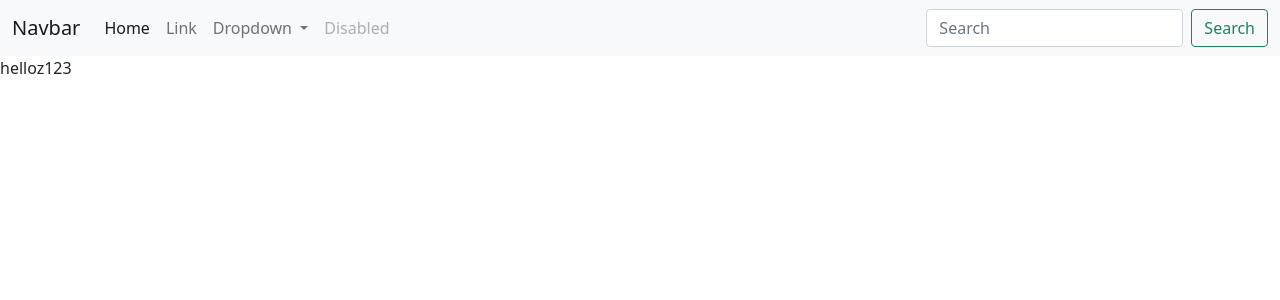
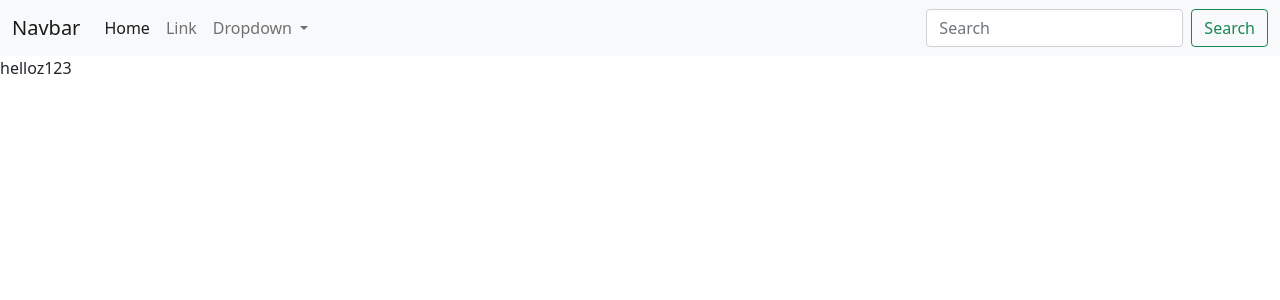
Before and after one commit to sanya-mahajan/ocr-fastapi, a FastAPI app: page / in a window 1280 px wide. Shown: the top 300 px of the page. Run offline with FastAPI, Linux system fonts and the light colour scheme.

Commit message:
1st alter

```diff
--- a/app/templates/base.html
+++ b/app/templates/base.html
@@ -35,9 +35,7 @@
               <li><a class="dropdown-item" href="#">Something else here</a></li>
             </ul>
           </li>
-          <li class="nav-item">
-            <a class="nav-link disabled" href="#" tabindex="-1" aria-disabled="true">Disabled</a>
-          </li>
+
         </ul>
         <form class="d-flex">
           <input class="form-control me-2" type="search" placeholder="Search" aria-label="Search">
```
